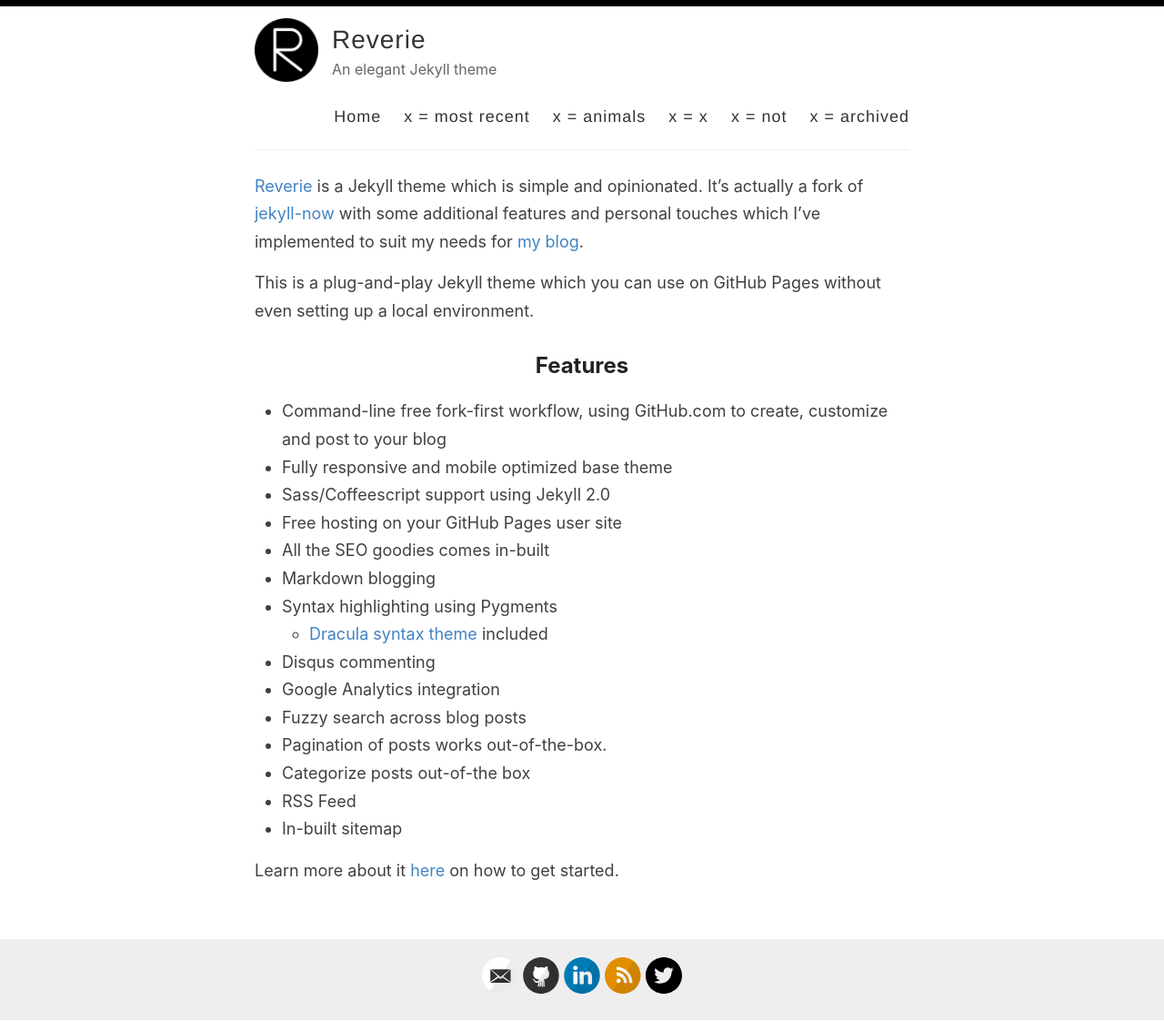
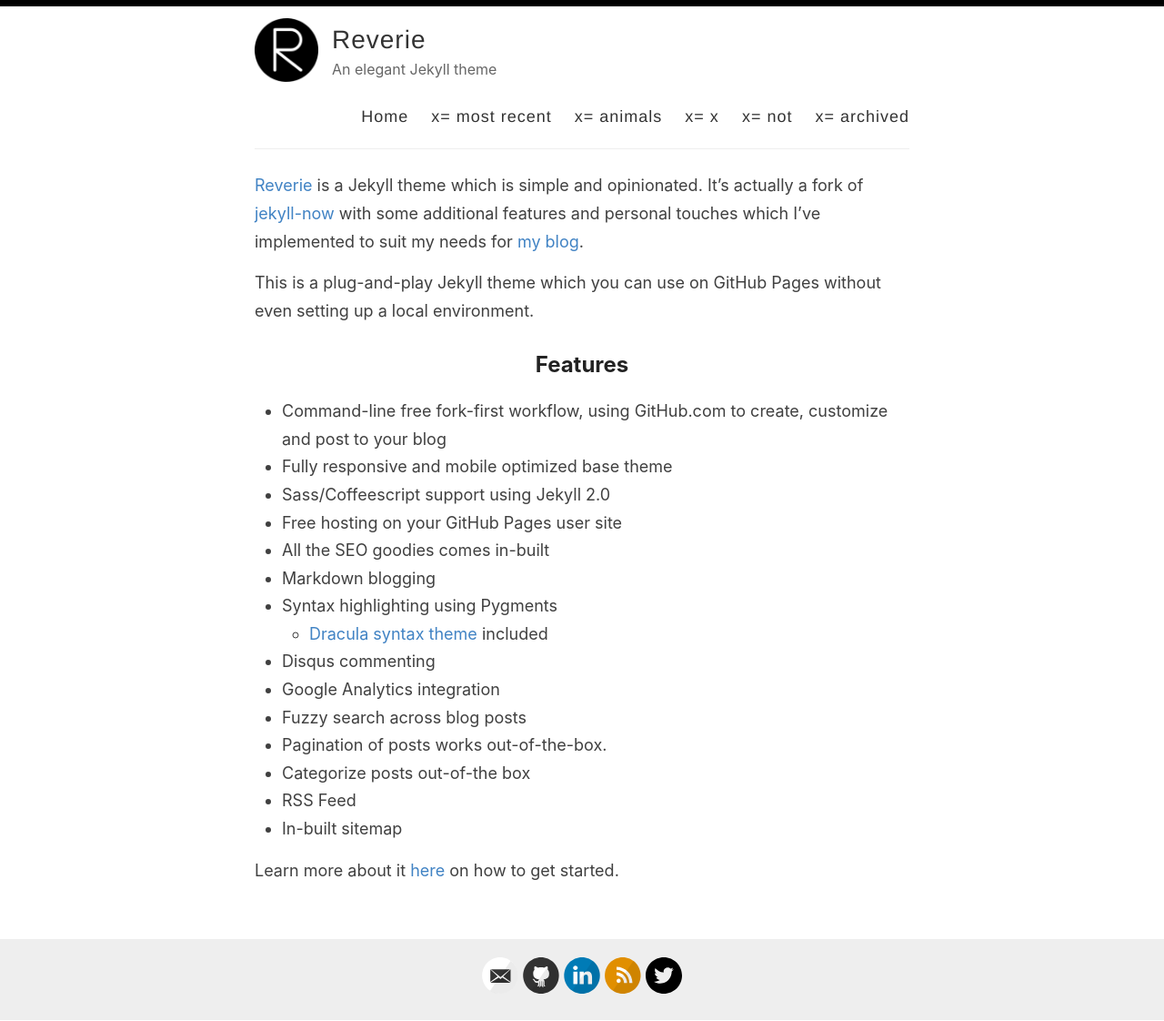
Before and after one commit to tylerxwords/tylerxwords.github.i, a Jekyll site: the page built from index.md, in a window 1280 px wide. Shown: the whole page at 91% size. Built offline with Jekyll 4.4.1, drawn with Linux system fonts in a browser that asks for light colours.

```diff
--- a/_layouts/default.html
+++ b/_layouts/default.html
@@ -29,11 +29,11 @@
 
             <nav>
               <a href="{{ site.baseurl }}/">Home</a>
-              <a href="{{ site.baseurl }}/most-recent">x = most recent</a>
-              <a href="{{ site.baseurl }}/animals">x = animals</a>
-              <a href="{{ site.baseurl }}/xwords">x = x</a>
-              <a href="{{ site.baseurl }}/music">x = not</a>
-              <a href="{{ site.baseurl }}/archive">x = archived</a>
+              <a href="{{ site.baseurl }}/most-recent"><small>x=</small> most recent</a>
+              <a href="{{ site.baseurl }}/animals"><small>x=</small> animals</a>
+              <a href="{{ site.baseurl }}/xwords"><small>x=</small> x</a>
+              <a href="{{ site.baseurl }}/music"><small>x=</small> not</a>
+              <a href="{{ site.baseurl }}/archive"><small>x=</small> archived</a>
             </nav>
           </header>
         </div>
```
